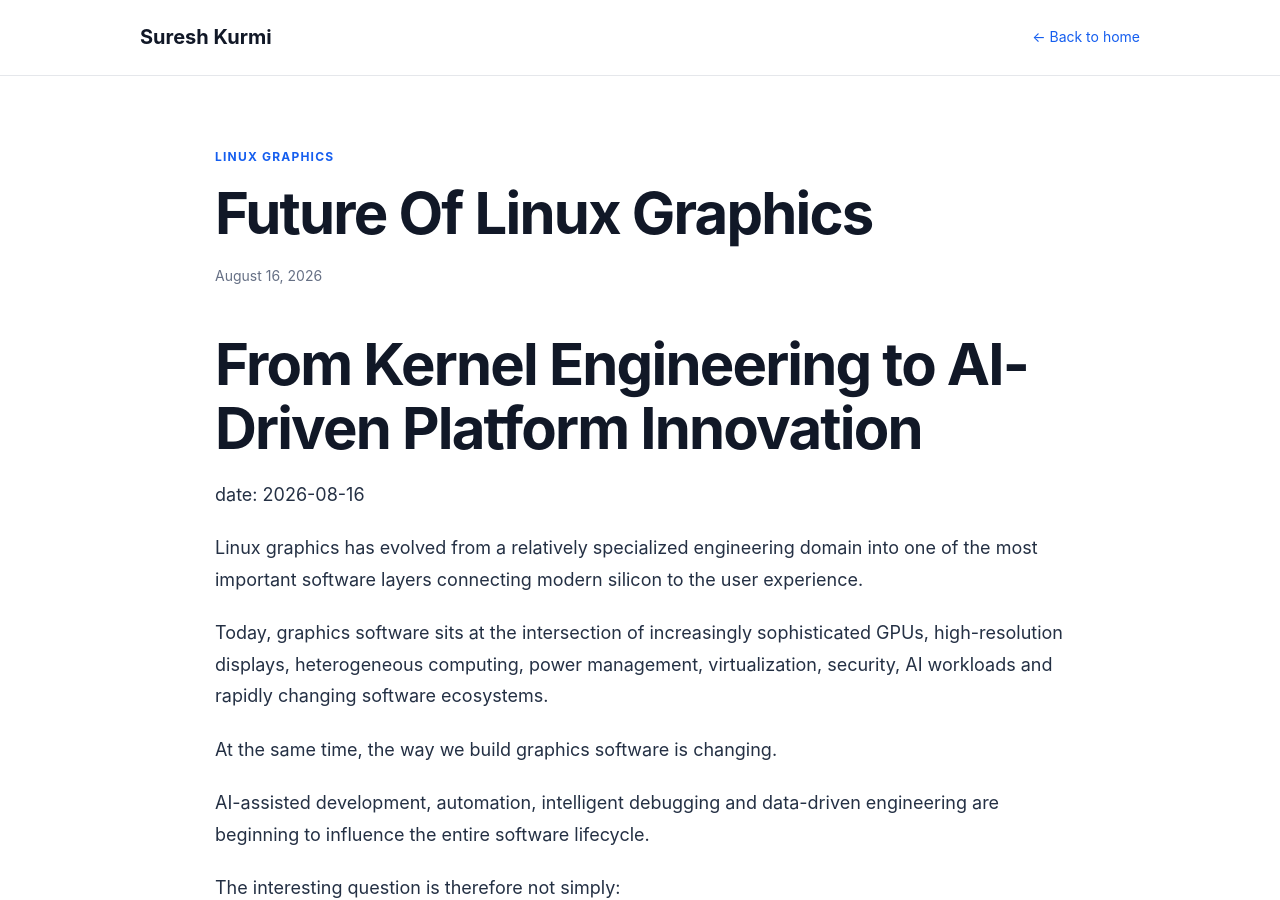
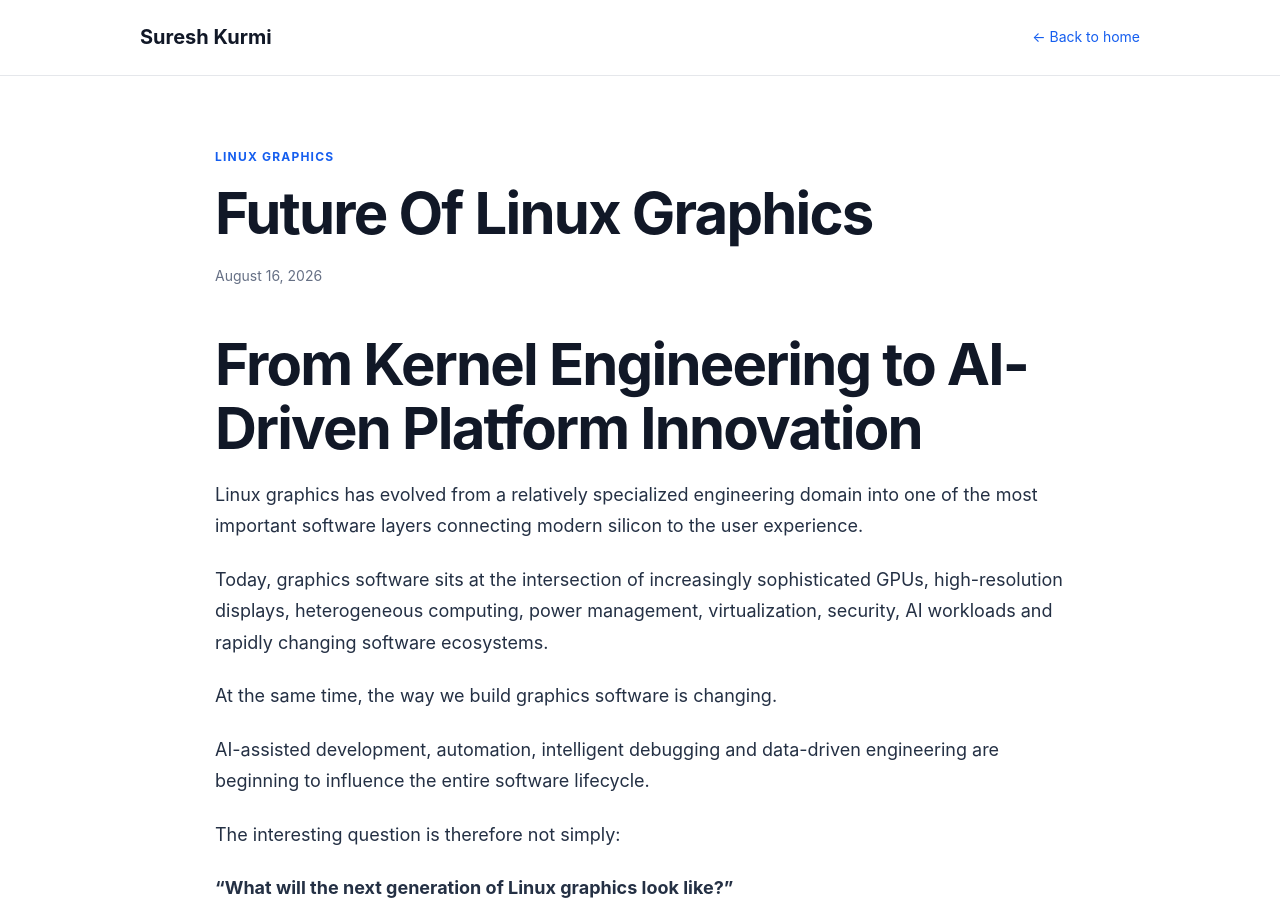
Before and after one commit to sureshkurmi-1/sureshkurmi-1.github.io, a Jekyll site: the page built from _posts/2026-08-16-future-of-linux-graphics.md, in a window 1280 px wide and 900 px high. Built offline with Jekyll 4.4.1, drawn with Linux system fonts in a browser that asks for light colours.

Commit message:
Update 2026-08-16-future-of-linux-graphics.md

```diff
--- a/_posts/2026-08-16-future-of-linux-graphics.md
+++ b/_posts/2026-08-16-future-of-linux-graphics.md
@@ -6,7 +6,6 @@ tags: [Linux, DRM, KMS, GPU, Display Graphics, Wayland, Open Source, AI, Semicon
 ---
 
 # From Kernel Engineering to AI-Driven Platform Innovation
-date: 2026-08-16
 
 Linux graphics has evolved from a relatively specialized engineering domain into one of the most important software layers connecting modern silicon to the user experience.
 
```
